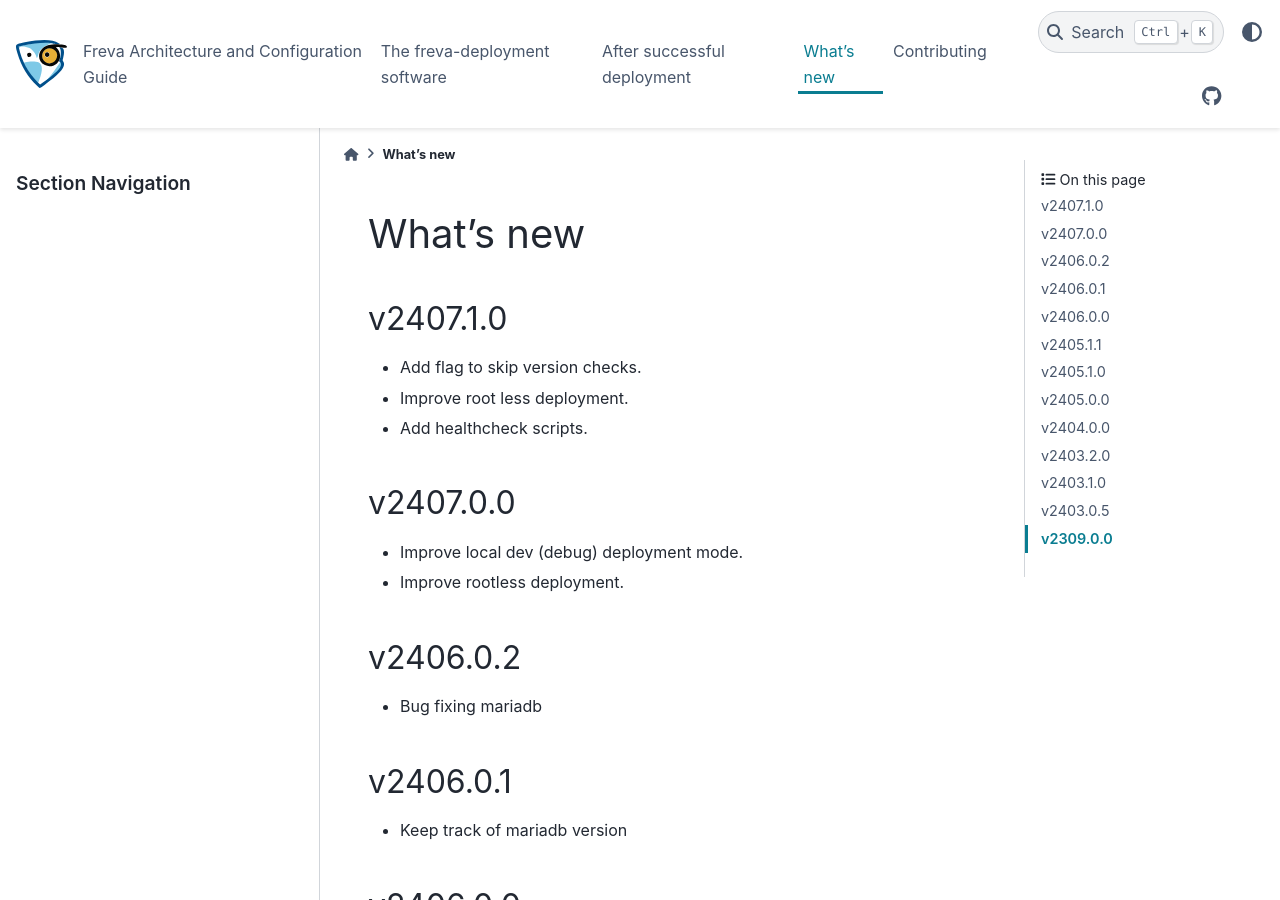
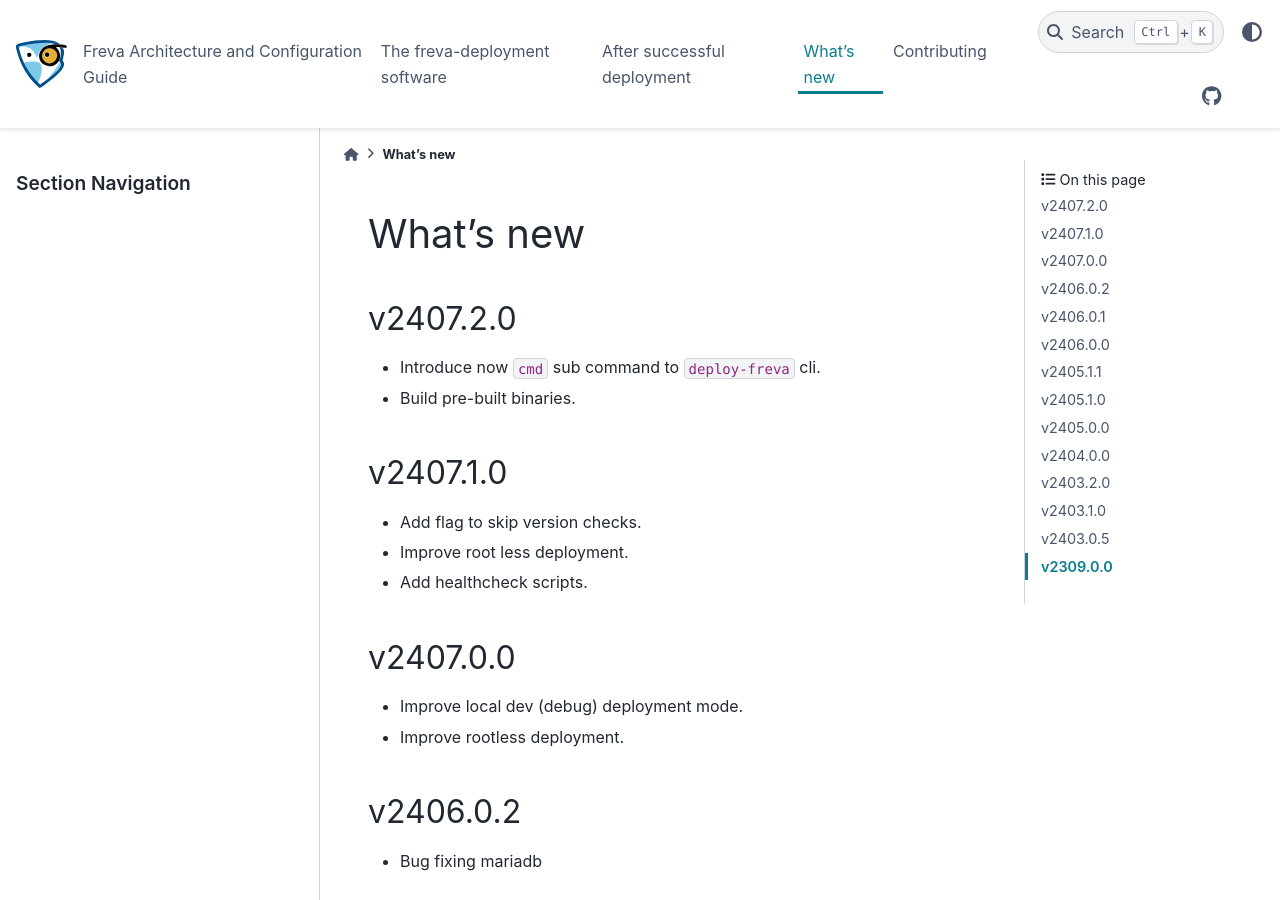
Before and after one commit to FREVA-CLINT/freva-deployment, a Sphinx documentation site: the page built from docs/whatsnew.rst, in a window 1280 px wide and 900 px high. Built offline with Sphinx 7.4.7 and the PyData theme 0.15.4, drawn with Linux system fonts in a browser that asks for light colours; pages that are not in the unit, such as notebooks, are missing from menus.

Commit message:
bump version

```diff
--- a/docs/whatsnew.rst
+++ b/docs/whatsnew.rst
@@ -6,6 +6,12 @@ What's new
 .. toctree::
    :maxdepth: 0
    :titlesonly:
+
+v2407.2.0
+~~~~~~~~~
+* Introduce now ``cmd`` sub command to ``deploy-freva`` cli.
+* Build pre-built binaries.
+
 
 v2407.1.0
 ~~~~~~~~~
--- a/src/freva_deployment/__init__.py
+++ b/src/freva_deployment/__init__.py
@@ -1,7 +1,7 @@
 import argparse
 from urllib.request import urlretrieve
 
-__version__ = "2407.1.0"
+__version__ = "2407.2.0"
 
 FREVA_PYTHON_VERSION = "3.12"
 AVAILABLE_PYTHON_VERSIONS = ["3.8", "3.9", "3.10", "3.11", "3.12"]
```
